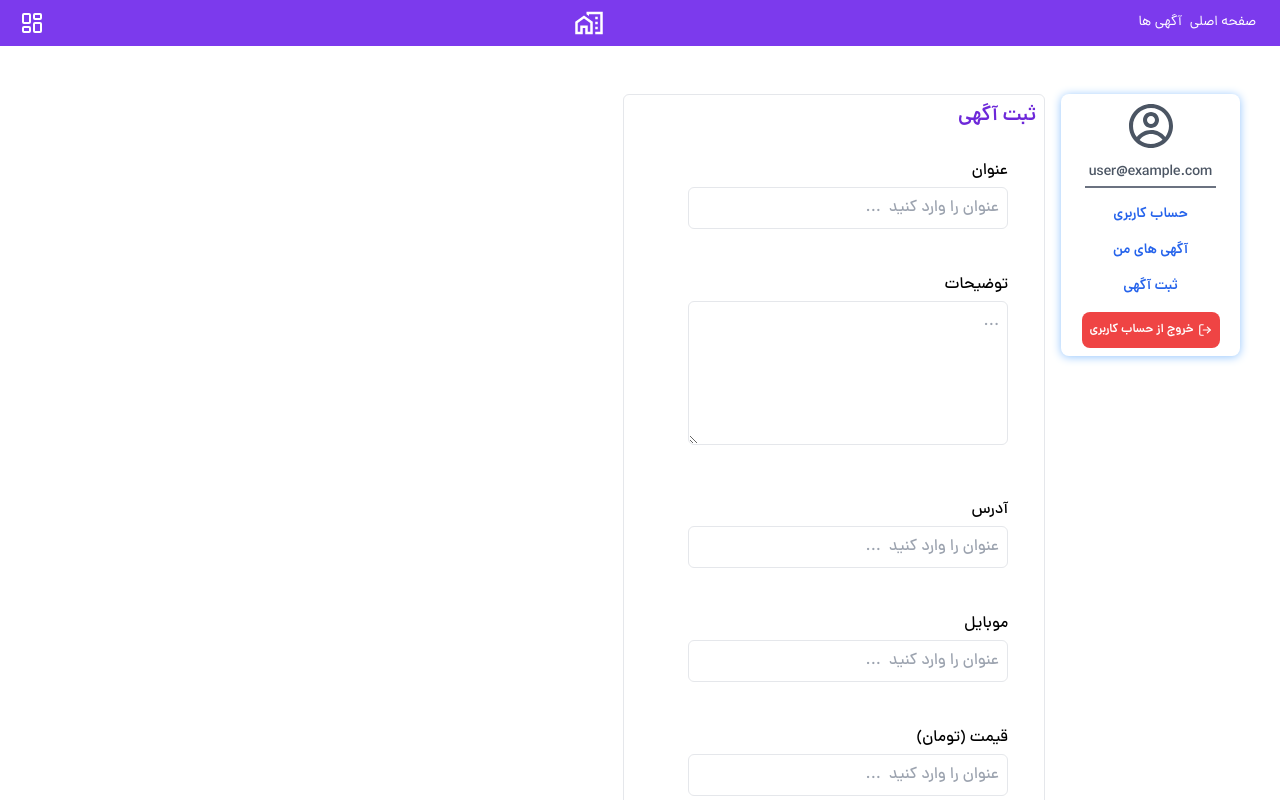
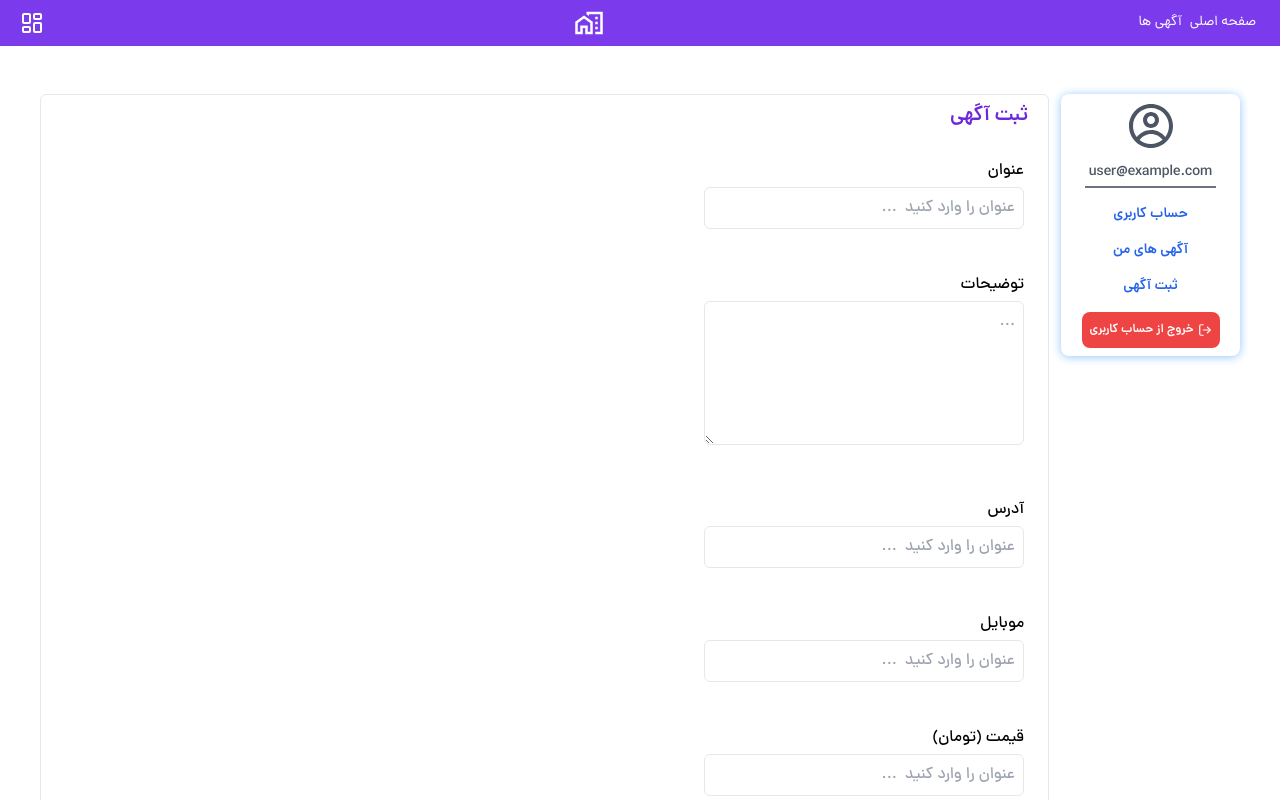
Before and after one commit to hasanashrafi/realstate-next, a Next.js app: page /dashboard/add in a window 1280 px wide. Shown: the top 800 px of the page. Built offline with nearby package versions, Linux system fonts and the light colour scheme; no server answers; sample sign-in values are in the browser's storage.

Commit message:
edit add profile styles

```diff
--- a/src/components/template/AddProfilePage.js
+++ b/src/components/template/AddProfilePage.js
@@ -22,9 +22,9 @@ console.log(profileData)
     }
 
     return (
-        <div className='font-DanaMedium min-h-screen p-2 mx-1 border rounded-md mb-10  w-fit'>
-            <p className='font-DanaDemiBold text-violet-700 text-xl mb-5'>ثبت آگهی</p>
-            <div className='pr-5 my-5 flex flex-col gap-y-6'>
+        <div className='font-DanaMedium min-h-screen p-2  border rounded-md mb-10  w-full'>
+            <p className='font-DanaDemiBold text-violet-700 text-xl mb-5  px-3'>ثبت آگهی</p>
+            <div className='pr-2 my-5 flex flex-col gap-y-6'>
                 <TextInput
                     name="title"
                     title="عنوان"
```
